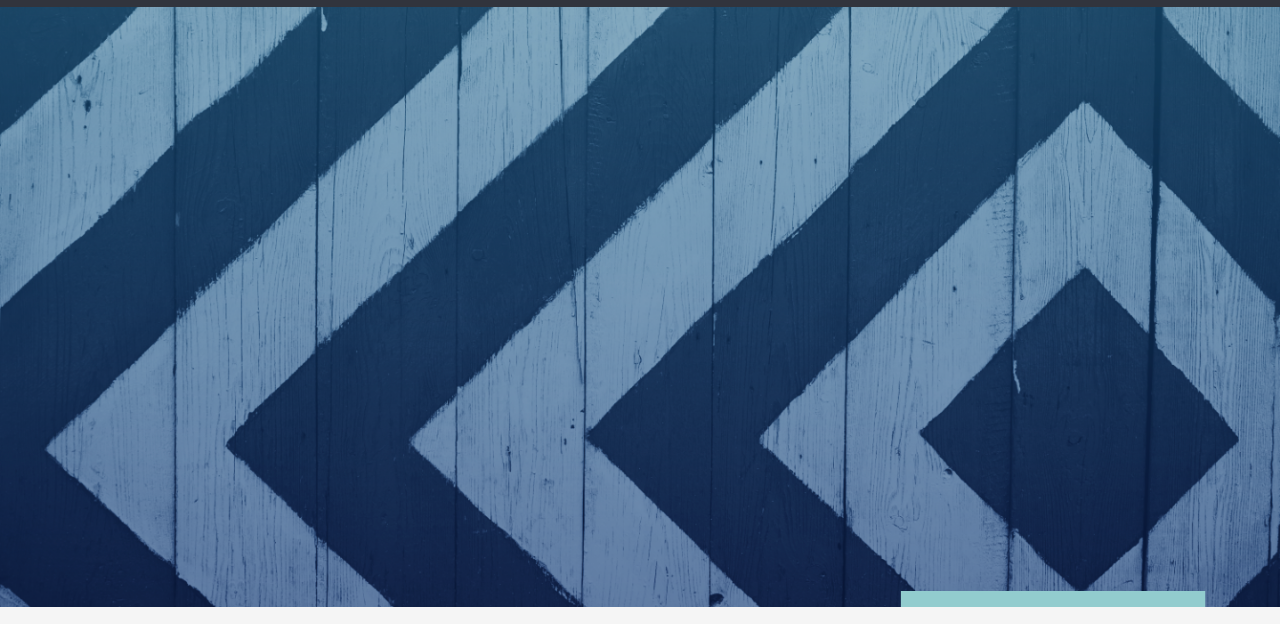
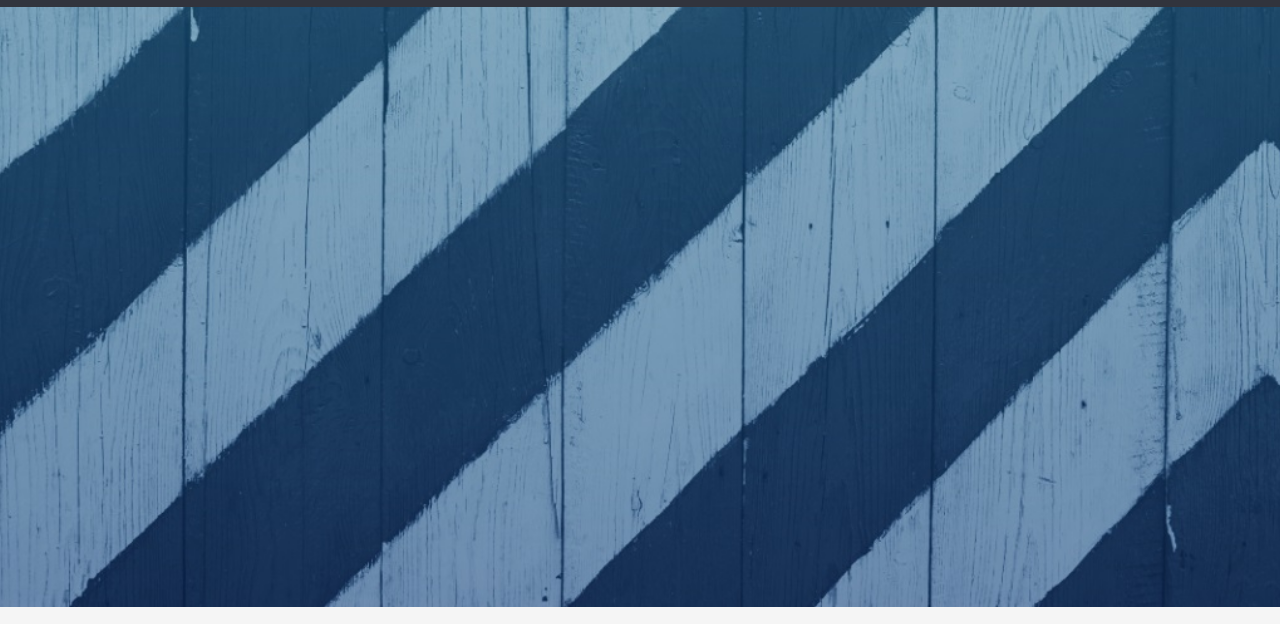
Before and after one commit to cartaya1/Portafolio, a plain HTML site: page index.html in a window 1280 px wide. Shown: the part 98-722 px from the top of the page. Drawn offline with Linux system fonts and the light colour scheme.

Commit message:
Add files via upload

```diff
--- a/assets/css/style.css
+++ b/assets/css/style.css
@@ -17,7 +17,7 @@ body {
     height: 600px;
     width: 100%;
     margin-bottom: 20px;
-    background-image: url("../images/Title blue.png");
+    background-image: url("../images/Title Blue.jpg");
     background-size: cover;
     background-position: top;
 }
```
